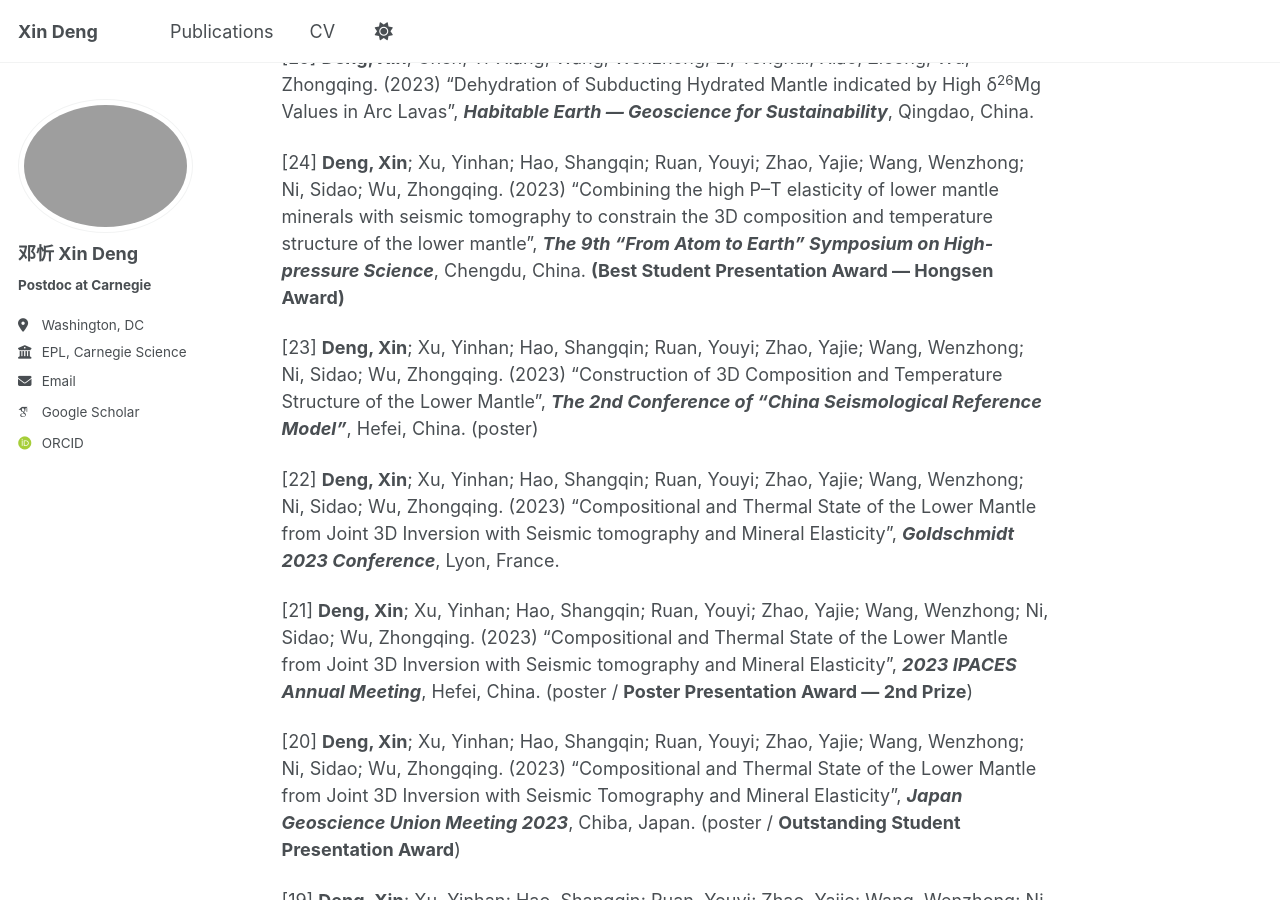
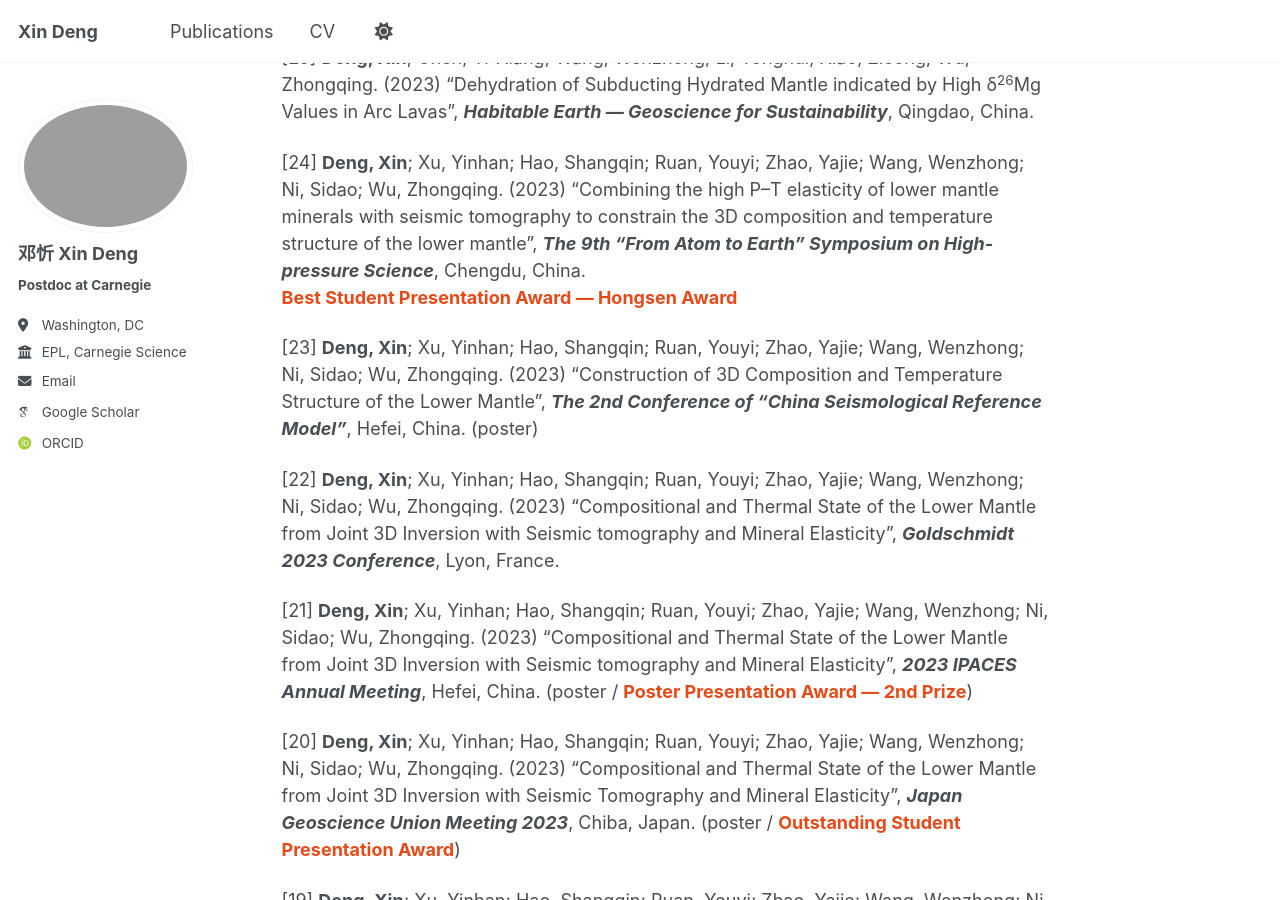
Before and after one commit to x1nd3ng/x1nd3ng.github.io, a Jekyll site: the page built from _pages/Publications.md, in a window 1280 px wide and 900 px high, scrolled down 3492 px. Built offline with Jekyll 4.4.1, drawn with Linux system fonts in a browser that asks for light colours; some web fonts are replaced; a script that is not in the unit is left out.

Commit message:
Update Publications.md

```diff
--- a/_pages/Publications.md
+++ b/_pages/Publications.md
@@ -83,15 +83,16 @@ toc_sticky: true
 
 [25] **Deng, Xin**; Chen, Yi-Xiang; Wang, Wenzhong; Li, Yonghui; Xiao, Zicong; Wu, Zhongqing. (2023) “Dehydration of Subducting Hydrated Mantle indicated by High δ<sup>26</sup>Mg Values in Arc Lavas”, **_Habitable Earth — Geoscience for Sustainability_**, Qingdao, China.
 
-[24] **Deng, Xin**; Xu, Yinhan; Hao, Shangqin; Ruan, Youyi; Zhao, Yajie; Wang, Wenzhong; Ni, Sidao; Wu, Zhongqing. (2023) “Combining the high P–T elasticity of lower mantle minerals with seismic tomography to constrain the 3D composition and temperature structure of the lower mantle”, **_The 9th “From Atom to Earth” Symposium on High-pressure Science_**, Chengdu, China. **(Best Student Presentation Award — Hongsen Award)**
+[24] **Deng, Xin**; Xu, Yinhan; Hao, Shangqin; Ruan, Youyi; Zhao, Yajie; Wang, Wenzhong; Ni, Sidao; Wu, Zhongqing. (2023) “Combining the high P–T elasticity of lower mantle minerals with seismic tomography to constrain the 3D composition and temperature structure of the lower mantle”, **_The 9th “From Atom to Earth” Symposium on High-pressure Science_**, Chengdu, China.
+<span style="color:#E64A19; font-weight:bold;">Best Student Presentation Award — Hongsen Award</span>
 
 [23] **Deng, Xin**; Xu, Yinhan; Hao, Shangqin; Ruan, Youyi; Zhao, Yajie; Wang, Wenzhong; Ni, Sidao; Wu, Zhongqing. (2023) “Construction of 3D Composition and Temperature Structure of the Lower Mantle”, **_The 2nd Conference of “China Seismological Reference Model”_**, Hefei, China. (poster)
 
 [22] **Deng, Xin**; Xu, Yinhan; Hao, Shangqin; Ruan, Youyi; Zhao, Yajie; Wang, Wenzhong; Ni, Sidao; Wu, Zhongqing. (2023) “Compositional and Thermal State of the Lower Mantle from Joint 3D Inversion with Seismic tomography and Mineral Elasticity”, **_Goldschmidt 2023 Conference_**, Lyon, France.
 
-[21] **Deng, Xin**; Xu, Yinhan; Hao, Shangqin; Ruan, Youyi; Zhao, Yajie; Wang, Wenzhong; Ni, Sidao; Wu, Zhongqing. (2023) “Compositional and Thermal State of the Lower Mantle from Joint 3D Inversion with Seismic tomography and Mineral Elasticity”, **_2023 IPACES Annual Meeting_**, Hefei, China. (poster / **Poster Presentation Award — 2nd Prize**)
+[21] **Deng, Xin**; Xu, Yinhan; Hao, Shangqin; Ruan, Youyi; Zhao, Yajie; Wang, Wenzhong; Ni, Sidao; Wu, Zhongqing. (2023) “Compositional and Thermal State of the Lower Mantle from Joint 3D Inversion with Seismic tomography and Mineral Elasticity”, **_2023 IPACES Annual Meeting_**, Hefei, China. (poster / <span style="color:#E64A19; font-weight:bold;">Poster Presentation Award — 2nd Prize</span>)
 
-[20] **Deng, Xin**; Xu, Yinhan; Hao, Shangqin; Ruan, Youyi; Zhao, Yajie; Wang, Wenzhong; Ni, Sidao; Wu, Zhongqing. (2023) “Compositional and Thermal State of the Lower Mantle from Joint 3D Inversion with Seismic Tomography and Mineral Elasticity”, **_Japan Geoscience Union Meeting 2023_**, Chiba, Japan. (poster / **Outstanding Student Presentation Award**)
+[20] **Deng, Xin**; Xu, Yinhan; Hao, Shangqin; Ruan, Youyi; Zhao, Yajie; Wang, Wenzhong; Ni, Sidao; Wu, Zhongqing. (2023) “Compositional and Thermal State of the Lower Mantle from Joint 3D Inversion with Seismic Tomography and Mineral Elasticity”, **_Japan Geoscience Union Meeting 2023_**, Chiba, Japan. (poster / <span style="color:#E64A19; font-weight:bold;">Outstanding Student Presentation Award</span>)
 
 [19] **Deng, Xin**; Xu, Yinhan; Hao, Shangqin; Ruan, Youyi; Zhao, Yajie; Wang, Wenzhong; Ni, Sidao; Wu, Zhongqing. (2023) “Inversion of 3D Thermo-Chemical Structure of the Lower Mantle using Seismic Tomography and Elasticity of Lower-mantle Minerals at High Pressure and Temperature Conditions”, **_The 21st China High-Pressure Science Conference_**, Dalian, China.
 
@@ -103,13 +104,13 @@ toc_sticky: true
 
 [15] **Deng, Xin**; Song, Jian; Qian, Wangsheng; Wu, Zhongqing. (2023) “Elasticity of Orthopyroxene at High P–T Conditions: Implications for the Metasomatism of Mantle Wedge by Siliceous Melts”, **_The 18th Annual Meeting of Chinese Society for Mineralogy Petrology and Geochemistry_**, Hefei, China.
 
-[14] **Deng, Xin**; Xu, Yinhan; Hao, Shangqin; Ruan, Youyi; Zhao, Yajie; Wang, Wenzhong; Ni, Sidao; Wu, Zhongqing. (2022) “Compositional and Thermal State of the Lower Mantle from Joint 3D Inversion with Seismic Tomography and Mineral Elasticity”, **_AGU Fall Meeting 2022_**, Chicago, USA. (**Outstanding Student Presentation Award**)
+[14] **Deng, Xin**; Xu, Yinhan; Hao, Shangqin; Ruan, Youyi; Zhao, Yajie; Wang, Wenzhong; Ni, Sidao; Wu, Zhongqing. (2022) “Compositional and Thermal State of the Lower Mantle from Joint 3D Inversion with Seismic Tomography and Mineral Elasticity”, **_AGU Fall Meeting 2022_**, Chicago, USA. (<span style="color:#E64A19; font-weight:bold;">Outstanding Student Presentation Award</span>)
 
 [13] **Deng, Xin**; Xu, Yinhan; Hao, Shangqin; Ruan, Youyi; Zhao, Yajie; Wang, Wenzhong; Ni, Sidao; Wu, Zhongqing. (2022) “Compositional and Thermal State of the Lower Mantle from Joint 3D Inversion with Seismic Tomography and Mineral Elasticity”, **_Annual Meeting of Chinese Geoscience Union 2022/2021_**, Fuzhou, China.
 
-[12] **Deng, Xin**; Song, Jian; Qian, Wangsheng; Wu, Zhongqing. (2022) “Seismic signals induced by the metasomatism of mantle wedge by siliceous melts: insights from the elasticity of orthopyroxene at high pressure and temperature”, **_Annual Meeting of Chinese Geoscience Union 2022/2021_**, Fuzhou, China. (**Outstanding Student Presentation Award**)
+[12] **Deng, Xin**; Song, Jian; Qian, Wangsheng; Wu, Zhongqing. (2022) “Seismic signals induced by the metasomatism of mantle wedge by siliceous melts: insights from the elasticity of orthopyroxene at high pressure and temperature”, **_Annual Meeting of Chinese Geoscience Union 2022/2021_**, Fuzhou, China. (<span style="color:#E64A19; font-weight:bold;">Outstanding Student Presentation Award</span>)
 
-[11] **Deng, Xin**; Xu, Yinhan; Hao, Shangqin; Ruan, Youyi; Zhao, Yajie; Wang, Wenzhong; Ni, Sidao; Wu, Zhongqing. (2022) “Compositional and Thermal State of the Lower Mantle from Joint 3D Inversion with Seismic tomography and Mineral Elasticity”, **_Frontiers of High Pressure Research – Science under Extreme Conditions_**, Shanghai, China. (poster / **Best Poster Award**)
+[11] **Deng, Xin**; Xu, Yinhan; Hao, Shangqin; Ruan, Youyi; Zhao, Yajie; Wang, Wenzhong; Ni, Sidao; Wu, Zhongqing. (2022) “Compositional and Thermal State of the Lower Mantle from Joint 3D Inversion with Seismic tomography and Mineral Elasticity”, **_Frontiers of High Pressure Research – Science under Extreme Conditions_**, Shanghai, China. (poster / <span style="color:#E64A19; font-weight:bold;">Best Poster Award</span>)
 
 [10] **Deng, Xin**; Luo, Chenxing; Wentzcovitch, Renata; Abers, Geoffrey; Wu, Zhongqing. (2022) “Elastic anisotropy of lizardite at subduction zone conditions”, **_The 33rd IUPAP Conference on Computational Physics_**, Austin, USA.
 
```
